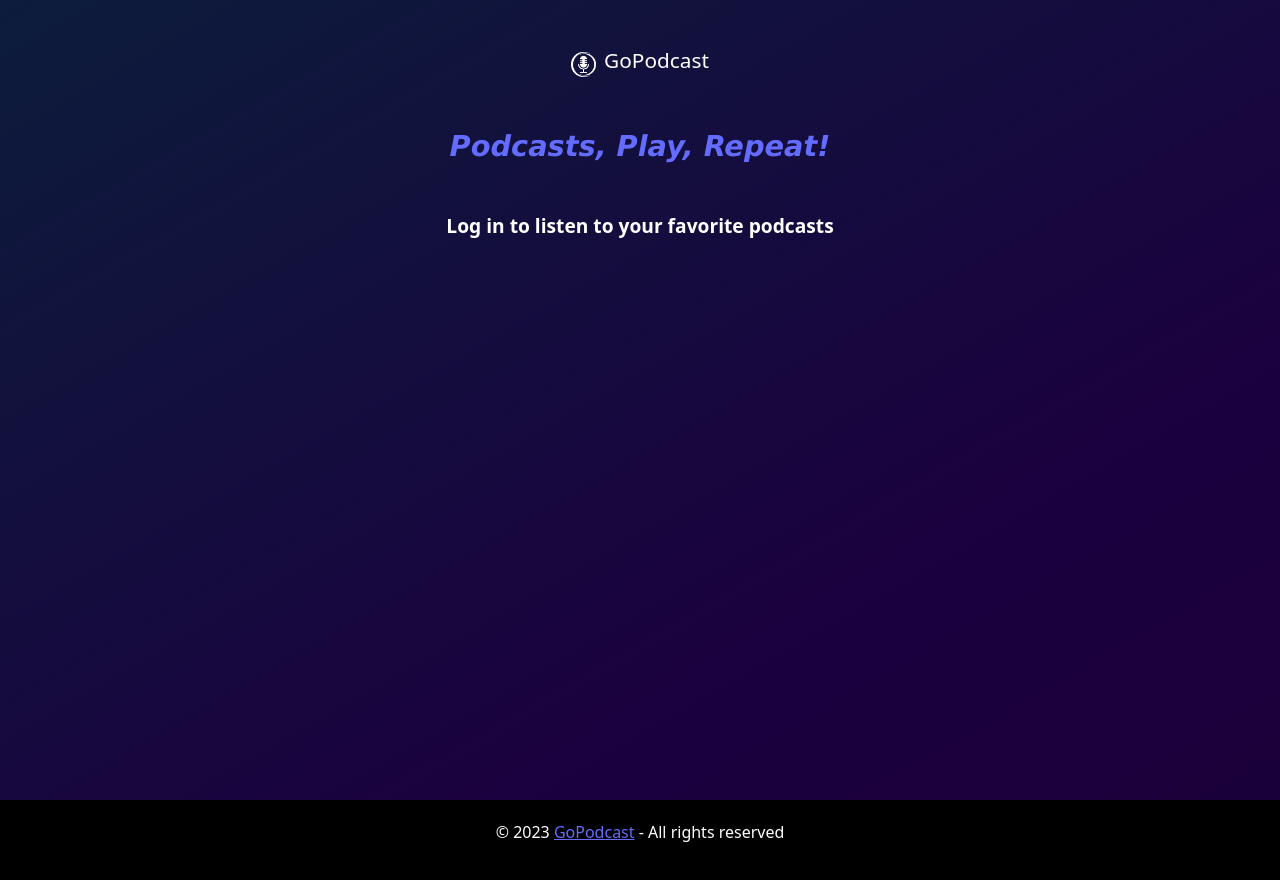
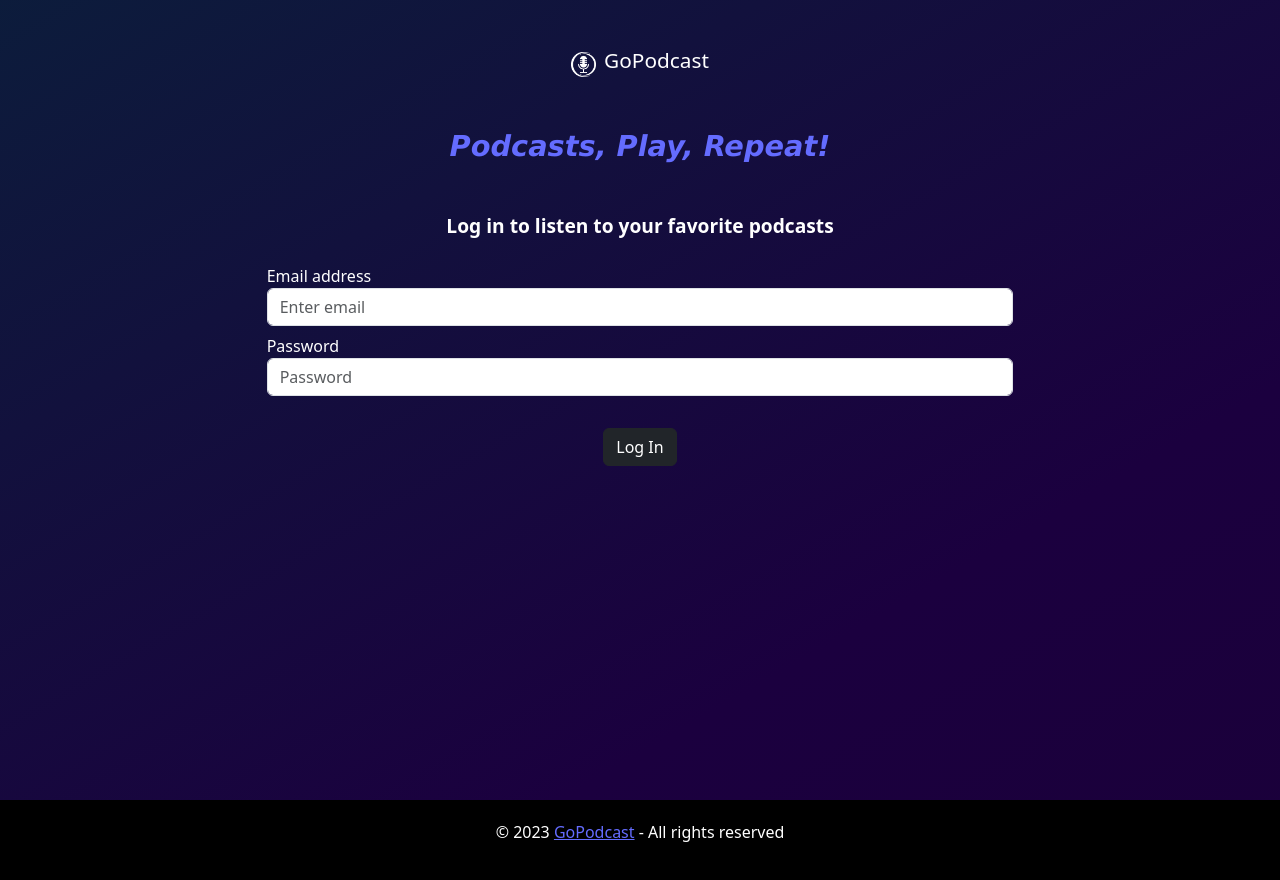
Before and after one commit to UB-ES-2023-F1/GoPodcastWEB, a Vue app: page /Login in a window 1280 px wide. Built offline with nearby package versions, Linux system fonts and the light colour scheme.

Commit message:
Uso de formulario para inicio de sesión

```diff
--- a/src/views/Login.vue
+++ b/src/views/Login.vue
@@ -11,5 +11,18 @@
             <p class="text-center mt-5 fw-bold" :style="{fontSize: '1.2rem'}">Log in to listen to your favorite podcasts</p>
 
         </div>
+        <form class="login-form col-xl-7 mx-auto mt-4">
+                <div class="form-group left mb-2">
+                    <label for="email">Email address</label>
+                    <input type="email" class="form-control" id="email" aria-describedby="emailHelp" placeholder="Enter email" required>
+                </div>
+                <div class="form-group mb-2">
+                    <label for="password">Password</label>
+                    <input type="password" class="form-control" id="password" placeholder="Password">
+                </div>
+                <div class="justify-content-center d-flex mt-3">
+                    <button type="submit" class="btn-submit btn btn-dark mt-3">Log In</button>
+                </div>
+            </form>
     </div>
 </template>
```
